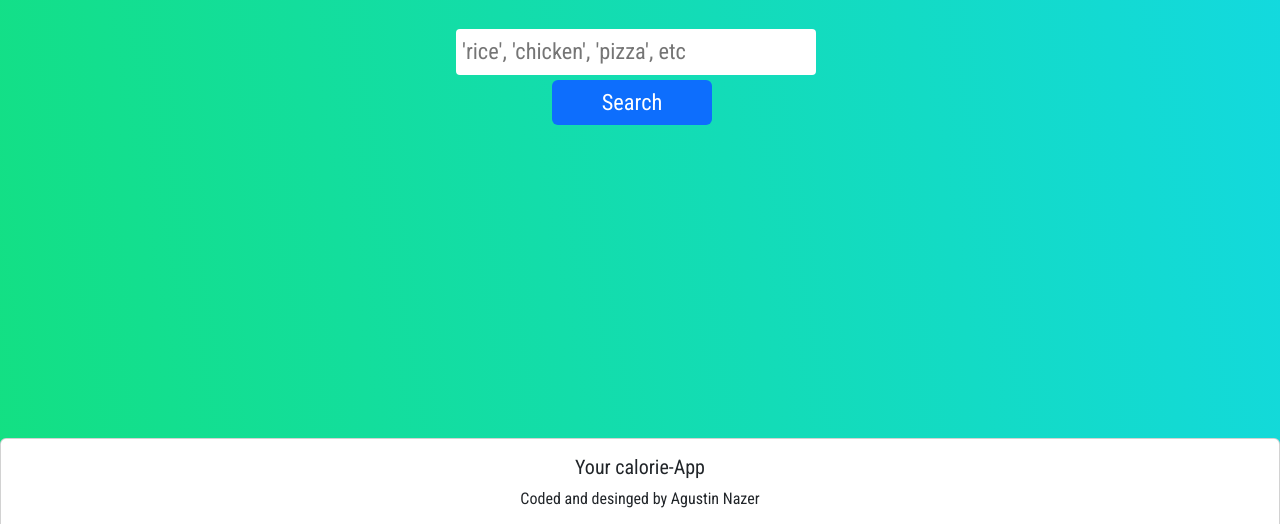
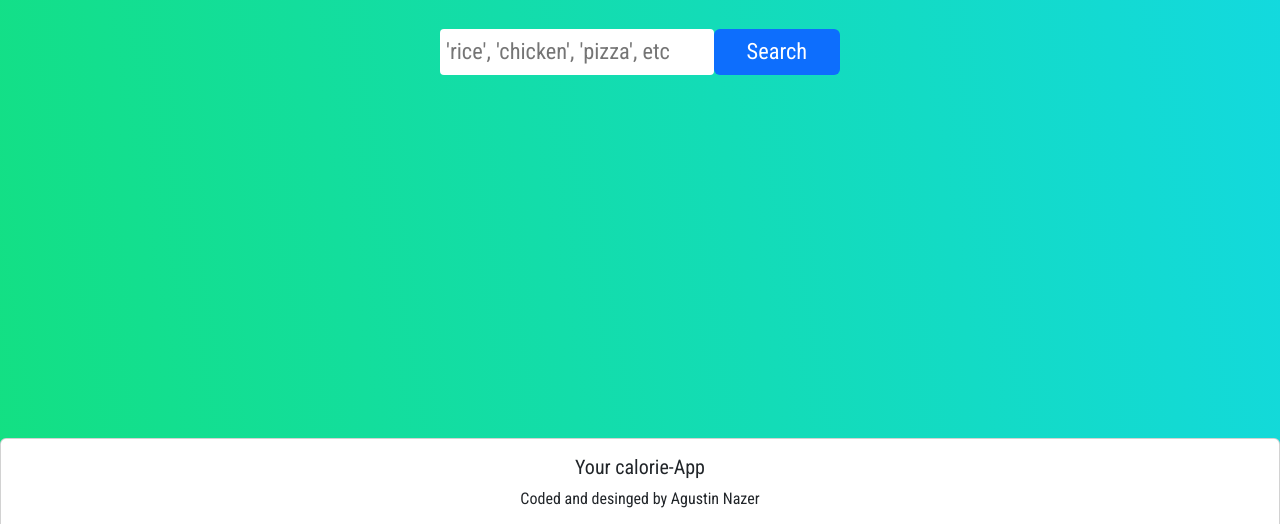
Before and after one commit to AgusNazer/segundaEntregaJs, a plain HTML site: page section/recetas.html in a window 1280 px wide. Shown: the part 176-700 px from the top of the page. Drawn offline with nearby package versions, Linux system fonts and the light colour scheme.

Commit message:
"ultimoCommitDetalles"

```diff
--- a/CSS/style.css
+++ b/CSS/style.css
@@ -325,12 +325,12 @@ i{
     margin: 1rem auto;
 
 }
-.contenedor-buscador-receta{
+.contenedor-buscador-recetas{
     display: flex;
+
 }
 
 .input-receta{
-    margin-left: 1rem;
     width: 90%;
     padding: 6px;
     border-radius: 4px;
@@ -341,8 +341,7 @@ i{
 .btn-recetas{
     width: 10rem;
     font-size: 1.4rem;
-    margin-left: 7rem;
-    margin-top: 5px;
+
 
 }
 
--- a/section/recetas.js
+++ b/section/recetas.js
@@ -25,7 +25,7 @@ function generarHTML(results){
 	results.map(result => {
 		mostrarHTML +=
 		`
-		 <div class="item col-4 my-4 text-center align-items-center">
+		 <div class="item col-5 my-5 text-center align-items-center">
 		  <div class= "card">
 			<div class= "card-body cards">
                 <img class="img-receta img-fluid" src="${result.recipe.image}" alt="">
```
